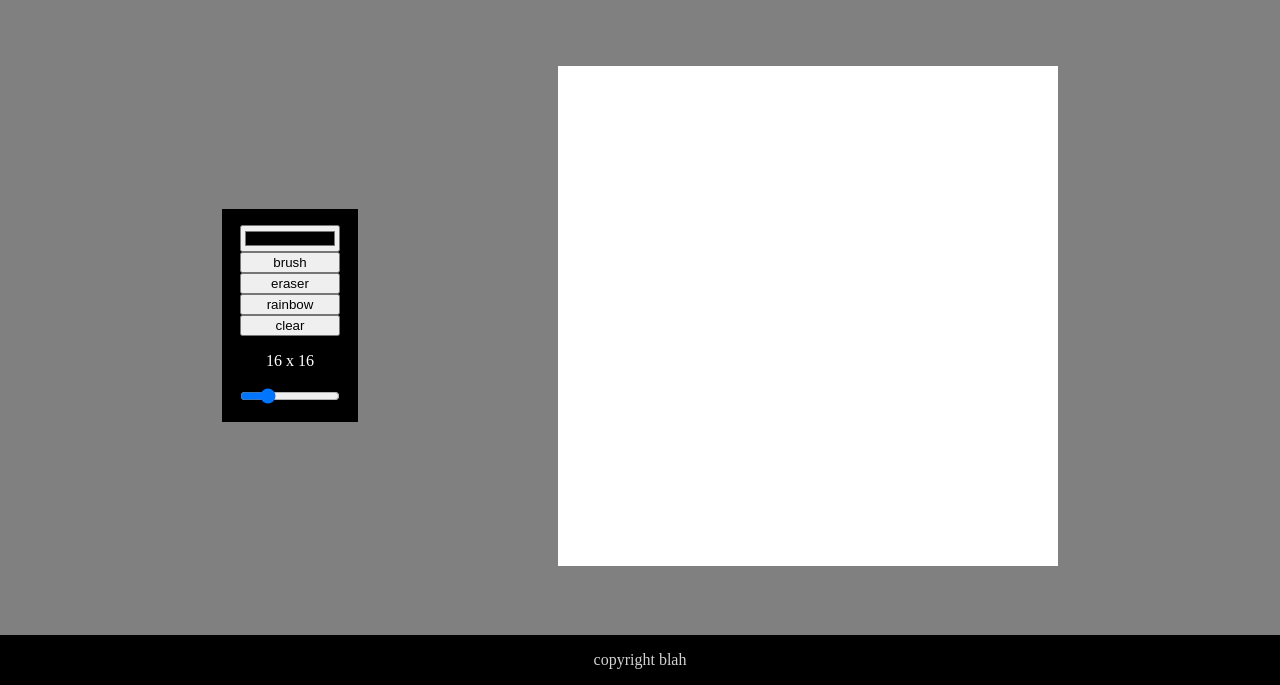
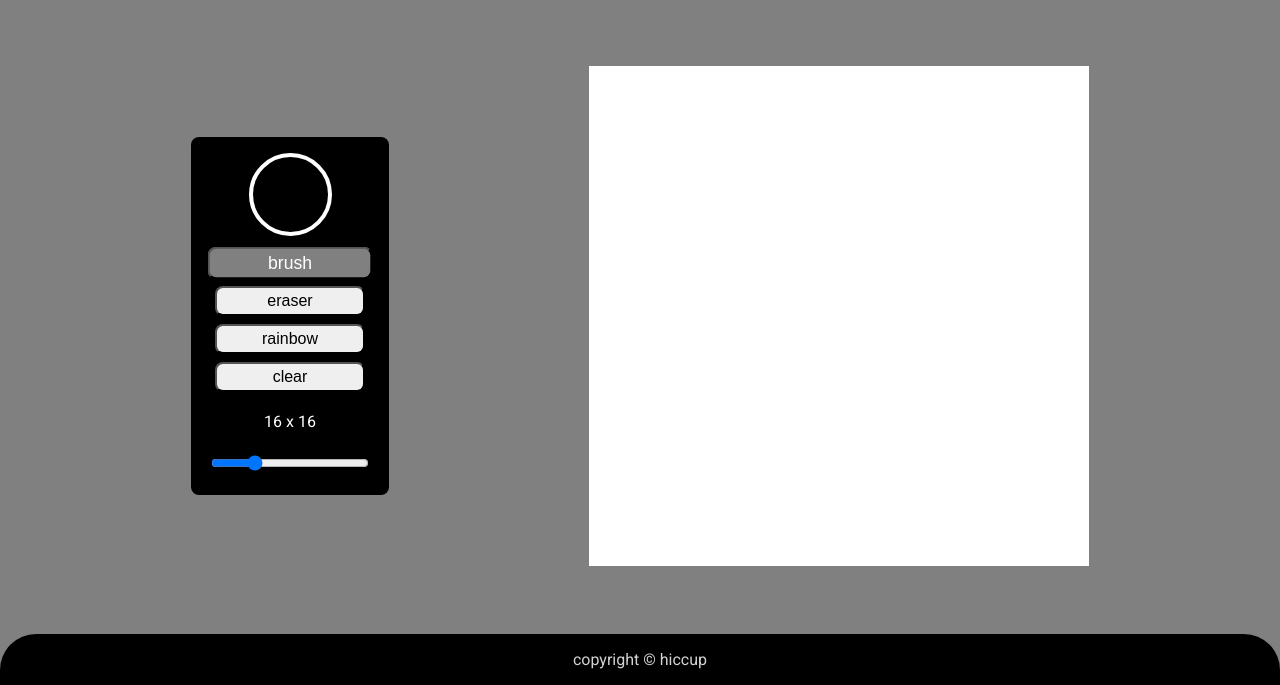
Before and after one commit to Hiqqup/pixel-sketch, a plain HTML site: page index.html in a window 1280 px wide. Shown: the part 115-800 px from the top of the page. Drawn offline with Linux system fonts and the light colour scheme.

Commit message:
add styling button animation, round color picker

```diff
--- a/index.html
+++ b/index.html
@@ -6,6 +6,11 @@
     <title>Pixel-Sketch</title>
     <link rel="stylesheet" href="styles.css">
     <script src="script.js" defer></script>
+
+     <!--fonts-->
+        <link rel="preconnect" href="https://fonts.googleapis.com">
+        <link rel="preconnect" href="https://fonts.gstatic.com" crossorigin>
+        <link href="https://fonts.googleapis.com/css2?family=Roboto:ital,wght@0,400;0,500;0,900;1,100&display=swap" rel="stylesheet">
 </head>
 <body ondragstart="return false;" ondrop="return false;">
     <header class="header">
@@ -13,7 +18,9 @@
     </header>
     <main class="main">
             <div class="buttons">
-                <input id="color-picker" type="color">
+                <div class="color-container">
+                    <input id="color-picker" type="color">
+                </div>
                 <button id="brush">brush</button>
                 <button id="eraser">eraser</button>
                 <button id="rainbow">rainbow</button>
@@ -28,6 +35,6 @@
 
     </main>
 
-    <footer class="footer">copyright blah</footer>
+    <footer class="footer">copyright © hiccup</footer>
 </body>
 </html>
--- a/script.js
+++ b/script.js
@@ -1,12 +1,21 @@
 const canvas = document.querySelector('.canvas');
 
+const colorContainer = document.querySelector('.color-container')
 const colorPicker = document.querySelector('#color-picker');
+
+colorPicker.addEventListener('input', ()=>{
+    colorContainer.style.backgroundColor = colorPicker.value;
+});
+
 let mode = 'brush';
 
 const buttons = document.querySelectorAll('.buttons button');
 buttons.forEach((button) => {
     button.addEventListener('click', (e) =>{
-        mode = button.id;
+        if(button.id != 'clear'){
+            mode = button.id;
+            toggleCurrentMode();
+        }
     });
 
 });
@@ -19,16 +28,18 @@ slider.addEventListener('input', (e) => {
     rerenderInfo();
     rerenderGrid();
 });
-clear.addEventListener('click', () => {
+clear.addEventListener('click', reset);
+
+reset();
+
+function reset(){
     slider.value = 16;
     colorPicker.value = 'black';
     mode = 'brush';
+    toggleCurrentMode();
     rerenderInfo();
     rerenderGrid();
-});
-rerenderGrid();
-
-
+}
 function rerenderGrid(){
     canvas.innerHTML = '';
     generateGrid(slider.value, slider.value);
@@ -64,6 +75,11 @@ function changeColor(e){
     }
 
 }
+
+function toggleCurrentMode(){
+    [].forEach.call(document.querySelectorAll('.toggled'),(b) => b.classList.remove('toggled'));
+    buttons.forEach(button =>{ if(button.id==mode)button.classList.add('toggled')});
+}
 function returnRainbow(){
     let arr = [Math.random(), Math.random(), Math.random()];
     for(let i = 0; i <3; i++){
--- a/styles.css
+++ b/styles.css
@@ -7,6 +7,8 @@ body{
     flex-direction: column;
     justify-content: flex-end;
     background-color: grey;
+    font-family: Roboto, Calibri, Tahoma, sans-serif;
+
 }
 .header, .footer{
     display: flex;
@@ -17,7 +19,12 @@ body{
     color: lightgray;
     margin: 0;
 }
-
+.header{
+    border-radius: 0 0 36px 36px;
+}
+.footer{
+    border-radius: 36px 36px 0 0 ;
+}
 
 .main{
     display: flex;
@@ -27,15 +34,42 @@ body{
     flex: 3;
     align-items: center;
 }
+.color-container{
+  position: relative;
+  border: 4px solid white;
+  border-radius: 50px;
+  height: 75px;
+  padding: 0;
+  width: 75px;
+  overflow: hidden;
+  margin-bottom: 8px;
+}
+#color-picker{
+  position: absolute;
+  top: 0;
+  left: 0;
+  height: calc(100% + 8px);
+  width: 100%;
+  margin: 0;
+  padding: 0;
+  border: 0;
+  opacity: 0;
+}
 .buttons{
     display: flex;
     flex-direction: column;
     background-color: black;
     padding:16px;
     align-items: center;
+    border-radius: 8px;
 }
 .buttons button, .buttons input{
-    width: 100px;
+    font-size: 16px;
+    width: 150px;
+    margin: 4px;
+    padding: 4px;
+    border-radius: 8px;
+    transition: all .07s ease;
 }
 #size-info{
     color: white;
@@ -56,5 +90,7 @@ body{
     flex: 1;
 }
 .toggled{
-    background-color: black;
+    background-color: gray;
+    color: white;
+    transform: scale(1.1);
 }
```
